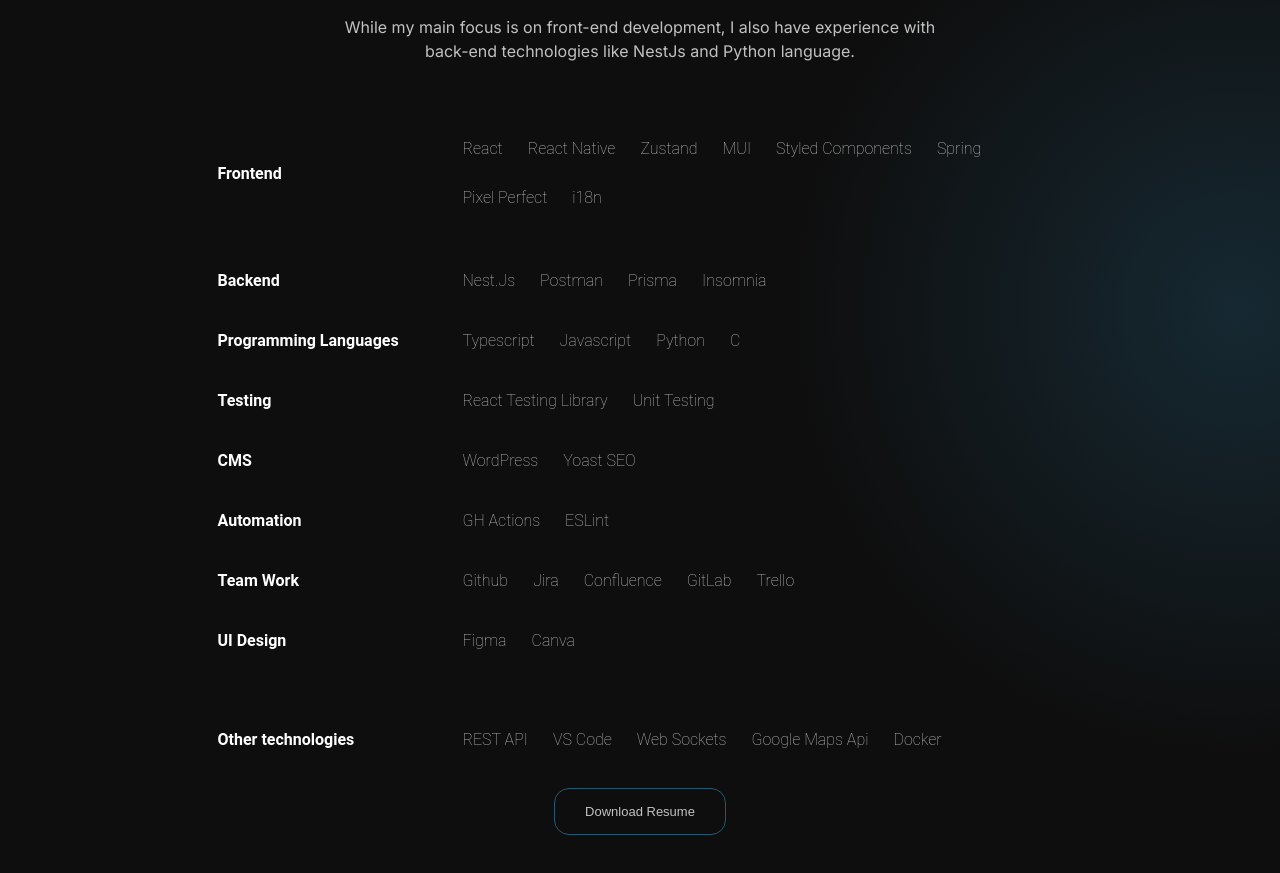
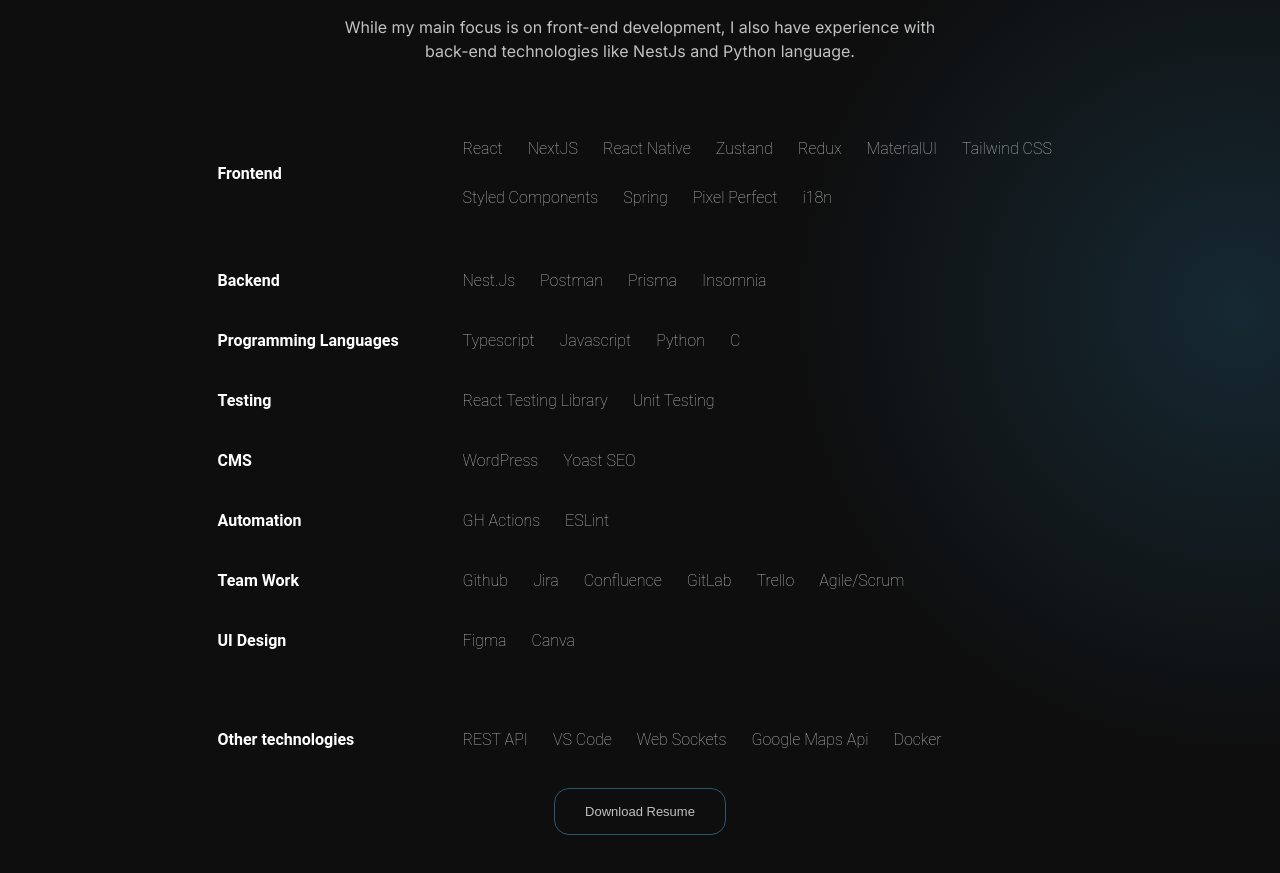
Before and after one commit to kacperwolanski/myPortfolio, a React (Create React App) app in the folder portfolio/: page / in a window 1280 px wide. Shown: the part 1000-1873 px from the top of the page. Built offline with nearby package versions, Linux system fonts and the light colour scheme.

Commit message:
update new CV

```diff
--- a/portfolio/src/shared/constants/skillSets.ts
+++ b/portfolio/src/shared/constants/skillSets.ts
@@ -7,9 +7,12 @@ export const frontend = {
   title: "Frontend",
   skills: [
     "React",
+    "NextJS",
     "React Native",
     "Zustand",
-    "MUI",
+    "Redux",
+    "MaterialUI",
+    "Tailwind CSS",
     "Styled Components",
     "Spring",
     "Pixel Perfect",
@@ -39,7 +42,7 @@ export const automation = {
 
 export const teamwork = {
   title: "teamWork",
-  skills: ["Github", "Jira", "Confluence", "GitLab", "Trello"],
+  skills: ["Github", "Jira", "Confluence", "GitLab", "Trello", "Agile/Scrum"],
 };
 
 export const os = {
```
Also changed, not shown: 1 other file (tests, documents, lock files or other folders).
